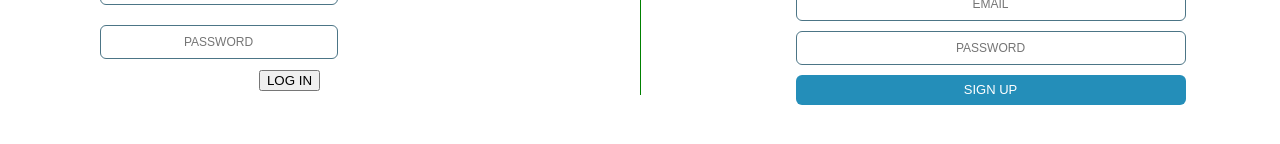
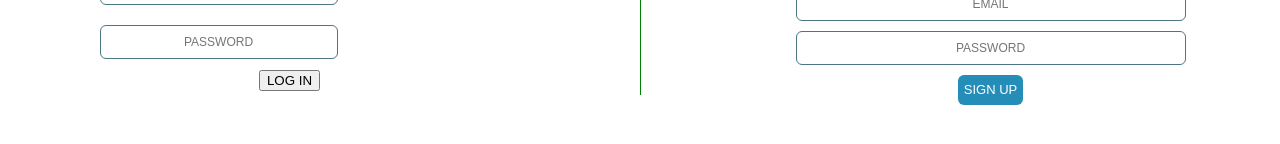
Before and after one commit to peterdubeau/closer-look, a React (Create React App) app in the folder client/: page / in a window 1280 px wide. Shown: the part 608-752 px from the top of the page. Built offline with nearby package versions, Linux system fonts and the light colour scheme.

Commit message:
have to make another API call off user ID in parrams

```diff
--- a/client/src/components/Login/Login.jsx
+++ b/client/src/components/Login/Login.jsx
@@ -1,9 +1,9 @@
 import React, { useState } from 'react'
 import { getUserByEmail } from '../../services/users'
 import './Login.css'
-import { Link } from 'react-router-dom'
+import { Link, withRouter } from 'react-router-dom'
 
-export default function Login() {
+function Login() {
 
   const initialState = {
     email: '',
@@ -40,3 +40,5 @@ const { email, id } = userState
             </div>
     )
 }
+
+export default withRouter(Login)
--- a/client/src/components/UserCreate/UserCreate.jsx
+++ b/client/src/components/UserCreate/UserCreate.jsx
@@ -1,6 +1,7 @@
 import React, { useState } from 'react'
 import './UserCreate.css'
 import { createUser } from '../../services/users'
+import { Link } from 'react-router-dom'
 
 
 export default function UserCreate() {
@@ -35,7 +36,7 @@ export default function UserCreate() {
         </div>
         <input type='text' name='email' placeholder='EMAIL' value={email} onChange={handleEventChange} />
         <input type='password' name='password' placeholder='PASSWORD' value={password} onChange={handleEventChange} />
-        <button className='signup-btn' onClick={handleSubmit}>SIGN UP</button>
+        <Link to={`/api/users/`}> <button className='signup-btn' onClick={handleSubmit}>SIGN UP</button></Link>
       </form>
     </div>
   )
--- a/client/src/components/UserEdit/UserEdit.jsx
+++ b/client/src/components/UserEdit/UserEdit.jsx
@@ -1,10 +1,10 @@
 import React, { useState } from 'react'
-import { Link } from 'react-router-dom'
+import { Link, withRouter } from 'react-router-dom'
 import './UserEdit.css'
 import { updateUser } from '../../services/users'
 
 
-export default function UserEdit() {
+function UserEdit() {
 
   const initialState = {
     imgURL: '',
@@ -42,3 +42,5 @@ export default function UserEdit() {
     </div>
   )
 }
+
+export default withRouter(UserEdit)
```
Also changed, not shown: 1 other file (tests, documents, lock files or other folders).
